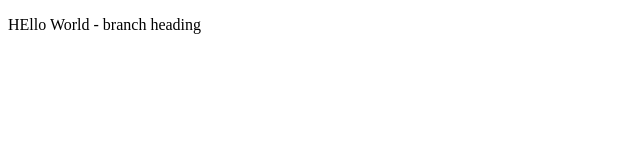
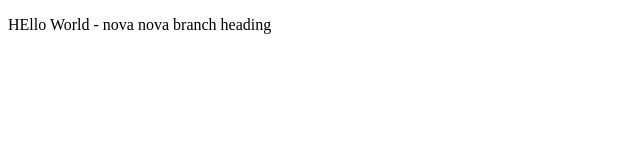
Before and after one commit to GoncaloMarquesDev/aprender-html, a plain HTML site: page index.html in a window 1280 px wide. Shown: the full height of the page, 0-640 px from the left. Drawn offline with Linux system fonts and the light colour scheme.

Commit message:
feature heading

```diff
--- a/index.html
+++ b/index.html
@@ -6,6 +6,6 @@
     <title>Document</title>
 </head>
 <body>
-    <p>HEllo World  - branch heading</p>
+    <p>HEllo World  - nova nova branch heading</p>
 </body>
 </html>
```
